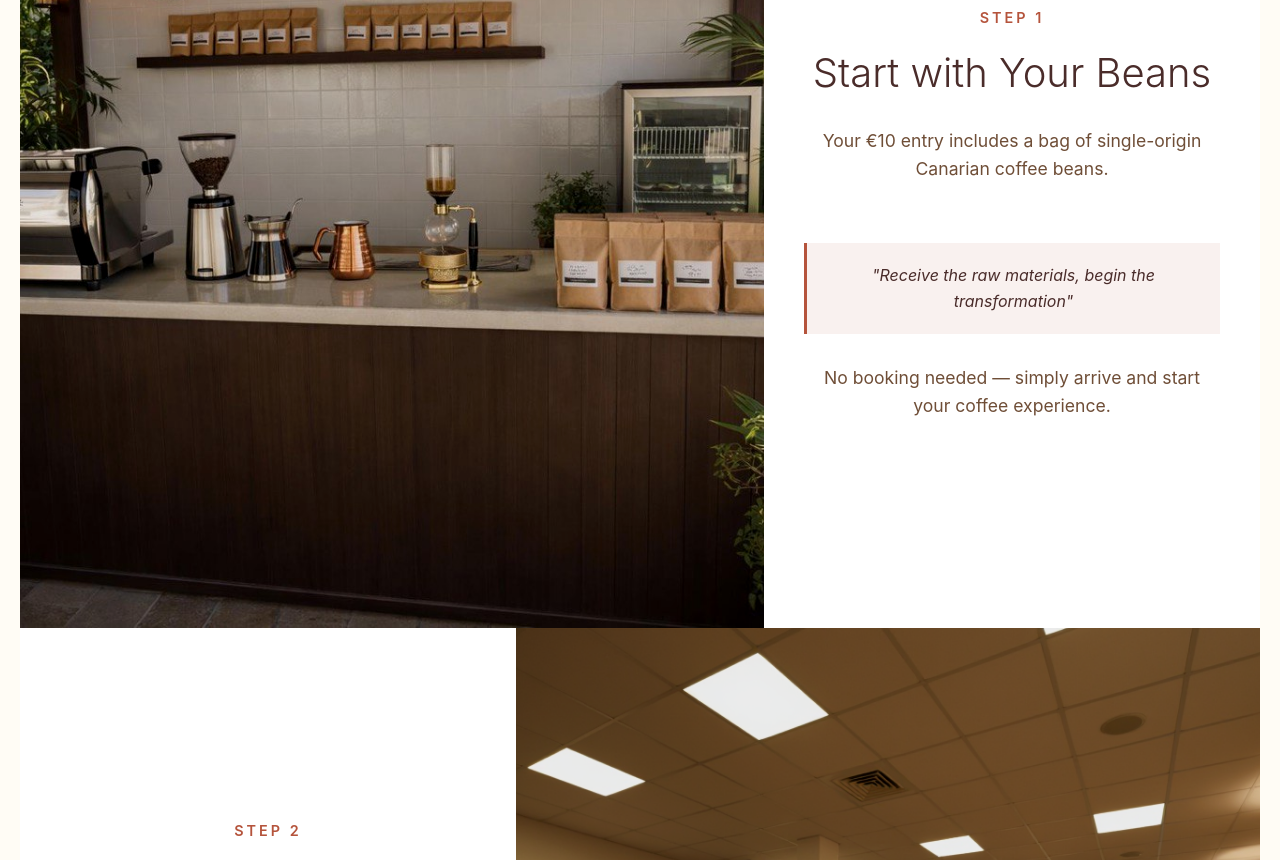
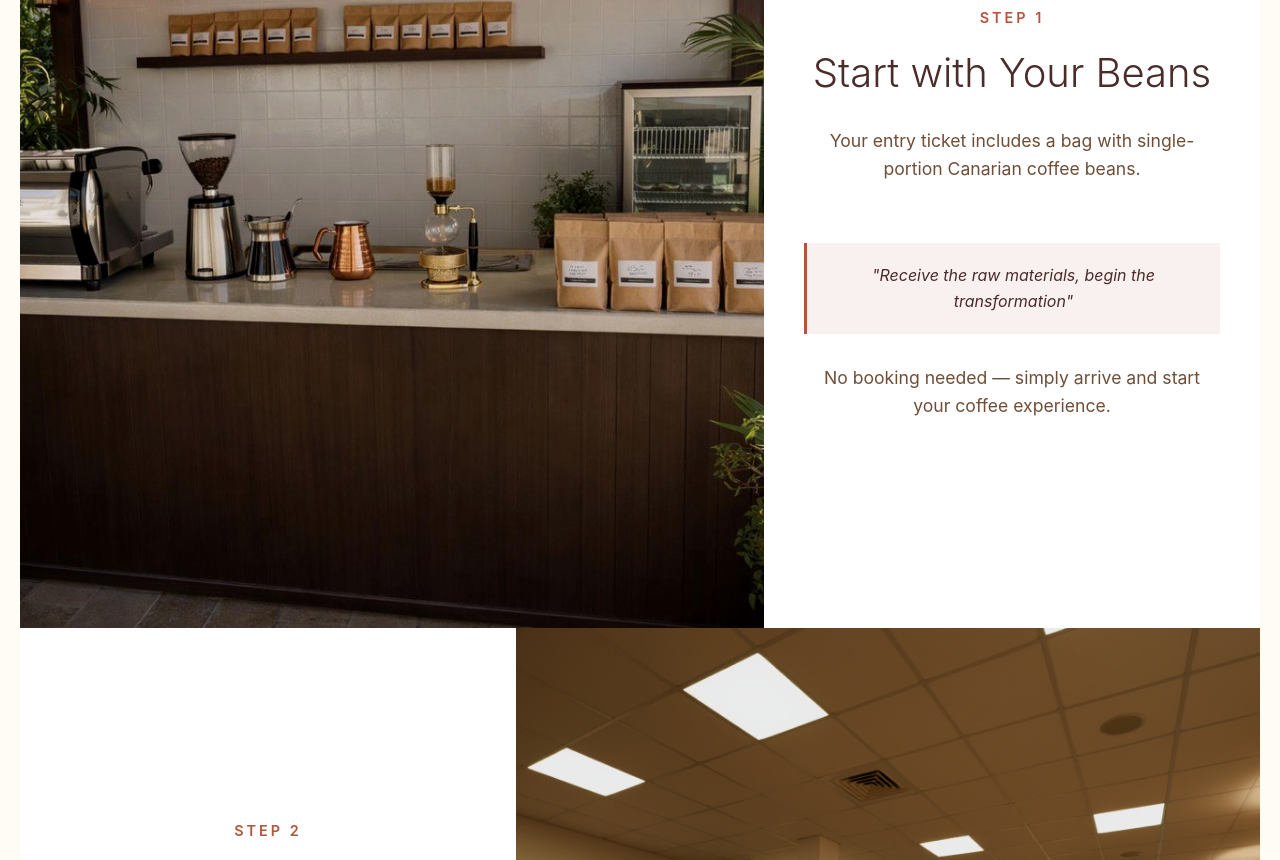
Before and after one commit to alexandrfoy-max/Lava-, a plain HTML site: page index.html in a window 1280 px wide. Shown: the part 1220-2080 px from the top of the page. Drawn offline with Linux system fonts and the light colour scheme.

Commit message:
Update entry description for coffee beans

```diff
--- a/index.html
+++ b/index.html
@@ -340,7 +340,7 @@
             <div class="zone-number-modern">Step 1</div>
             <h2 class="zone-title-modern">Start with Your Beans</h2>
             <p class="zone-text-modern">
-                Your €10 entry includes a bag of single-origin Canarian coffee beans.
+                Your entry ticket includes a bag with single-portion Canarian coffee beans.
             </p>
             <div class="zone-highlight">
                 "Receive the raw materials, begin the transformation"
```
